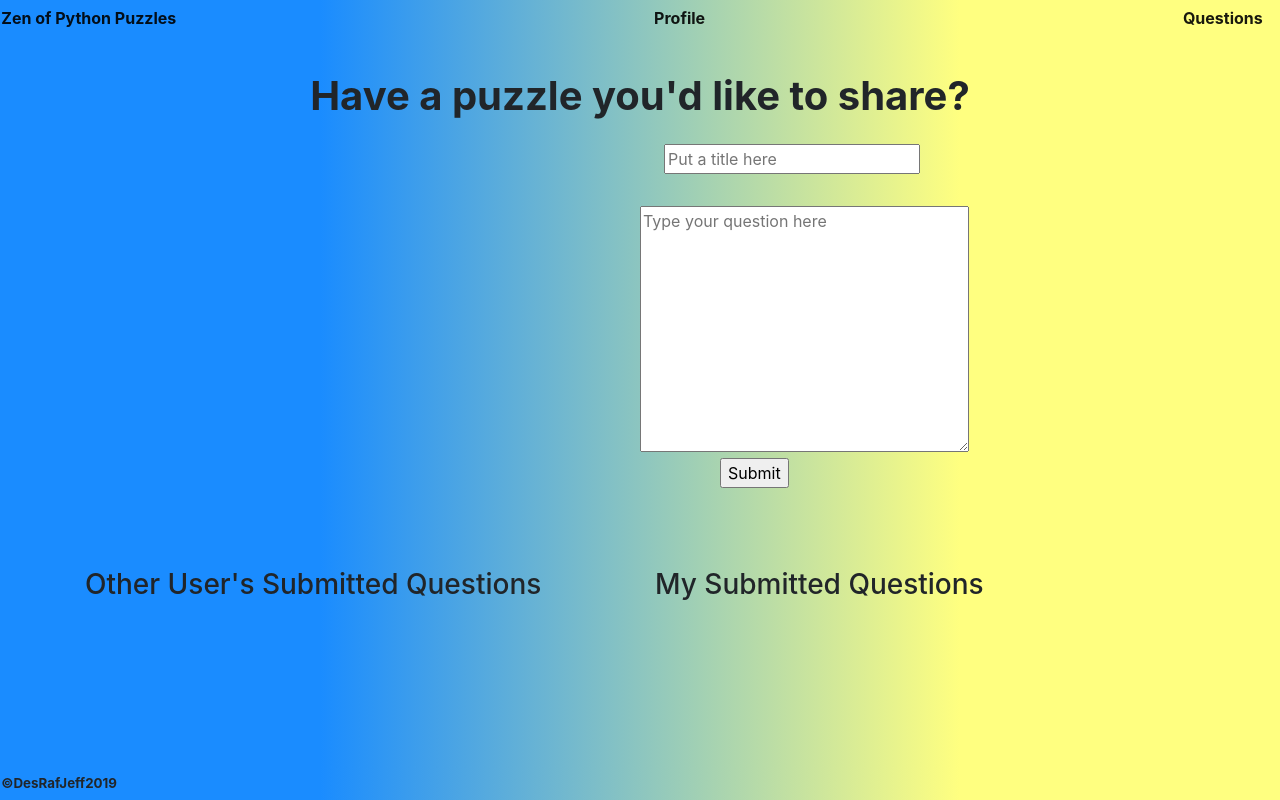
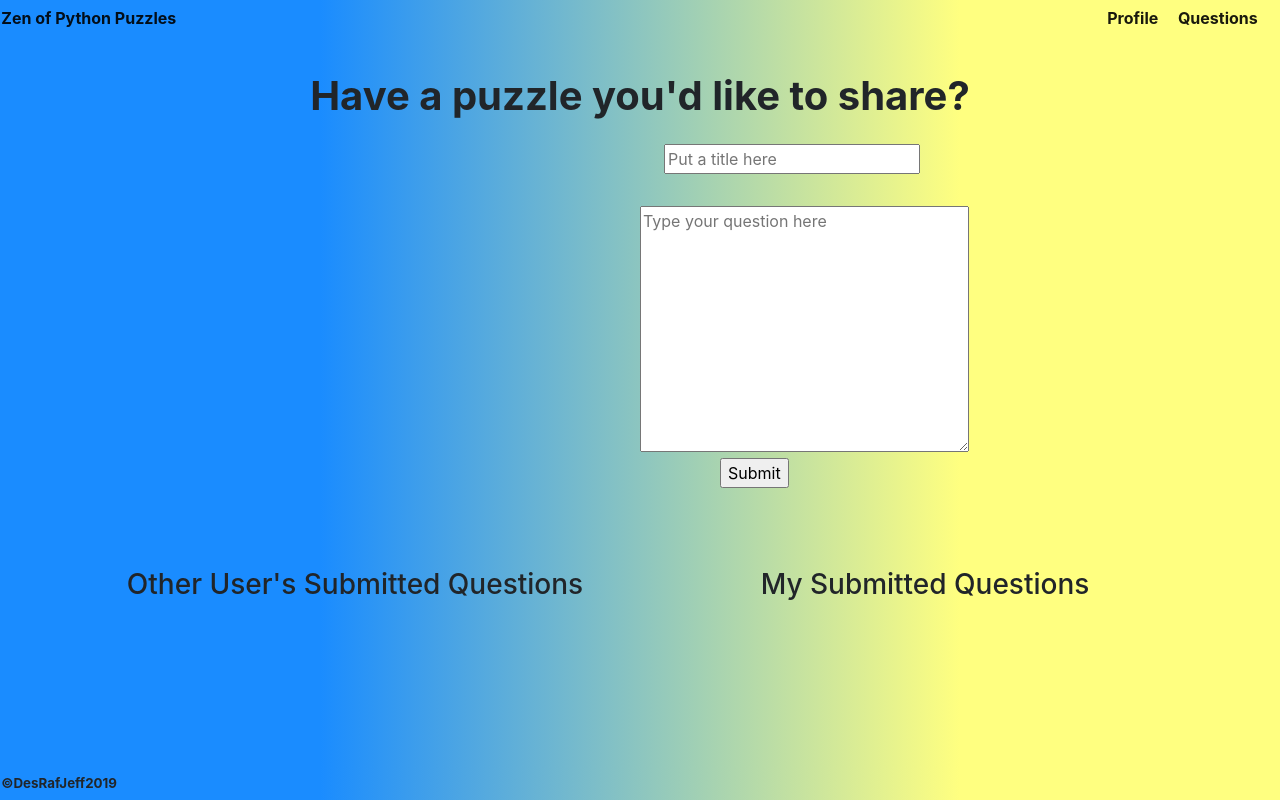
Before and after one commit to ddchon/Zen-of-Python-Puzzle-, a Django app: page /submit_q/ in a window 1280 px wide; the page is wider, and only the part inside the window is pictured. Run offline with Django 3.2, Linux system fonts and the light colour scheme; the visitor is signed in with stand-in values (Sample User, id 1); data comes from the database, SQL or seed files in the repository; data that the repository does not hold is empty; some libraries are stand-ins or nearby versions.

Commit message:
final css update 7/9

```diff
--- a/zenofpythonpuzzle/questions/static/questions_styles.css
+++ b/zenofpythonpuzzle/questions/static/questions_styles.css
@@ -8,14 +8,16 @@ body {
 }
 #master-container {
     padding-top: 5%;
-    padding-left: 25%;
+    padding-left: 35%;
     margin: 0 12em 0 12em;
+    text-align: center;
 }
 
 #zpython-container {
     align-content: center;
     padding-top: 5px;
     text-align: center;
+    padding-left: 10%;
 }
 
 .q-links {
--- a/zenofpythonpuzzle/templates/partials/nav.html
+++ b/zenofpythonpuzzle/templates/partials/nav.html
@@ -1,5 +1,7 @@
 <nav class="navbar fixed-top navbar-light bg-light" id="my_navbar">
   <a class="navbar-brand" href="{% url 'home' %}" style="font-size: 12pt;">Zen of Python Puzzles</a>
-  <a class="navbar-brand" href="{% url 'profile' %}" style="font-size: 12pt;">Profile</a>
-  <a class="navbar-brand" href="{% url 'q_home' %}" style="font-size: 12pt;">Questions</a>
+  <span class="nav-right">
+    <a class="navbar-brand" href="{% url 'profile' %}" style="font-size: 12pt;">Profile</a>
+    <a class="navbar-brand" href="{% url 'q_home' %}" style="font-size: 12pt;">Questions</a>
+  </span>
 </nav>
--- a/zenofpythonpuzzle/templates/zenpythonpages/submitquestion.html
+++ b/zenofpythonpuzzle/templates/zenpythonpages/submitquestion.html
@@ -9,7 +9,7 @@
             <br>
             <h1 class="table_heading" style="text-align: center; font-weight: bold;">Have a puzzle you'd like to share?</h1>
 
-            <form action="{% url 'submit_q' %}" method="POST">
+            <form action="{% url 'submit_q' %}" method="POST" id="user-question" style="text-align: center;">
                 {% csrf_token %}
                 <input name="title" type="text" placeholder="Put a title here" required style="margin: 1em 41.5em 0;">
                 <textarea name="question" id="question" cols="30" rows="10" placeholder="Type your question here" style="margin: 2em 40em 0em;"></textarea>
@@ -17,15 +17,14 @@
             </form>
         </div>
         <div>
-            <div class="container">
-
+            <div class="container" id="q-body">
                 <div class="row">
-                    <div class="col-6">
-                        <h3>Other User's Submitted Questions</h3>
+                    <div class="col-6" id="other-sq">
+                        <h3 style="text-align: center;">Other User's Submitted Questions</h3>
                         {% if all_questions %}
                             {% for i in all_questions %}
 
-                                <div class="card">
+                                <div class="card sq-body">
                                     <div class="card-body">
                                         <p>{{ i.member }}</p>
                                         <p>{{ i.title }}</p>
@@ -38,11 +37,11 @@
                     </div>
 
                     <div class="col-6">
-                        <h3>My Submitted Questions</h3>
+                        <h3 style="text-align: center;">My Submitted Questions</h3>
                         {% if my_questions %}
                             {% for i in my_questions %}
 
-                                <div class="card">
+                                <div class="card sq-body">
                                     <div class="card-body">
                                         <p>{{ i.member }}</p>
                                         <p>{{ i.title }}</p>
--- a/zenofpythonpuzzle/zenpythonpages/static/zenofpythonpages_styles.css
+++ b/zenofpythonpuzzle/zenpythonpages/static/zenofpythonpages_styles.css
@@ -12,6 +12,10 @@ nav {
     background-image: linear-gradient(90deg, #1a8cff 25%, #ffff80 75%)!important;
     display: inline-block;
     text-align: center;
+}
+
+.nav-right{
+    padding-right: 5px;
 }
 
 #user_info {
@@ -55,3 +59,16 @@ nav {
     height: 400px;
     margin-bottom: 10%;
 }
+
+#user-question {
+    margin: 0 auto;
+    padding: 0 auto;
+}
+
+.sq-body {
+    background-color: rgba(0, 0, 0, 0.1) !important;
+}
+
+#q-body {
+    margin-bottom: 3%;
+}
```
